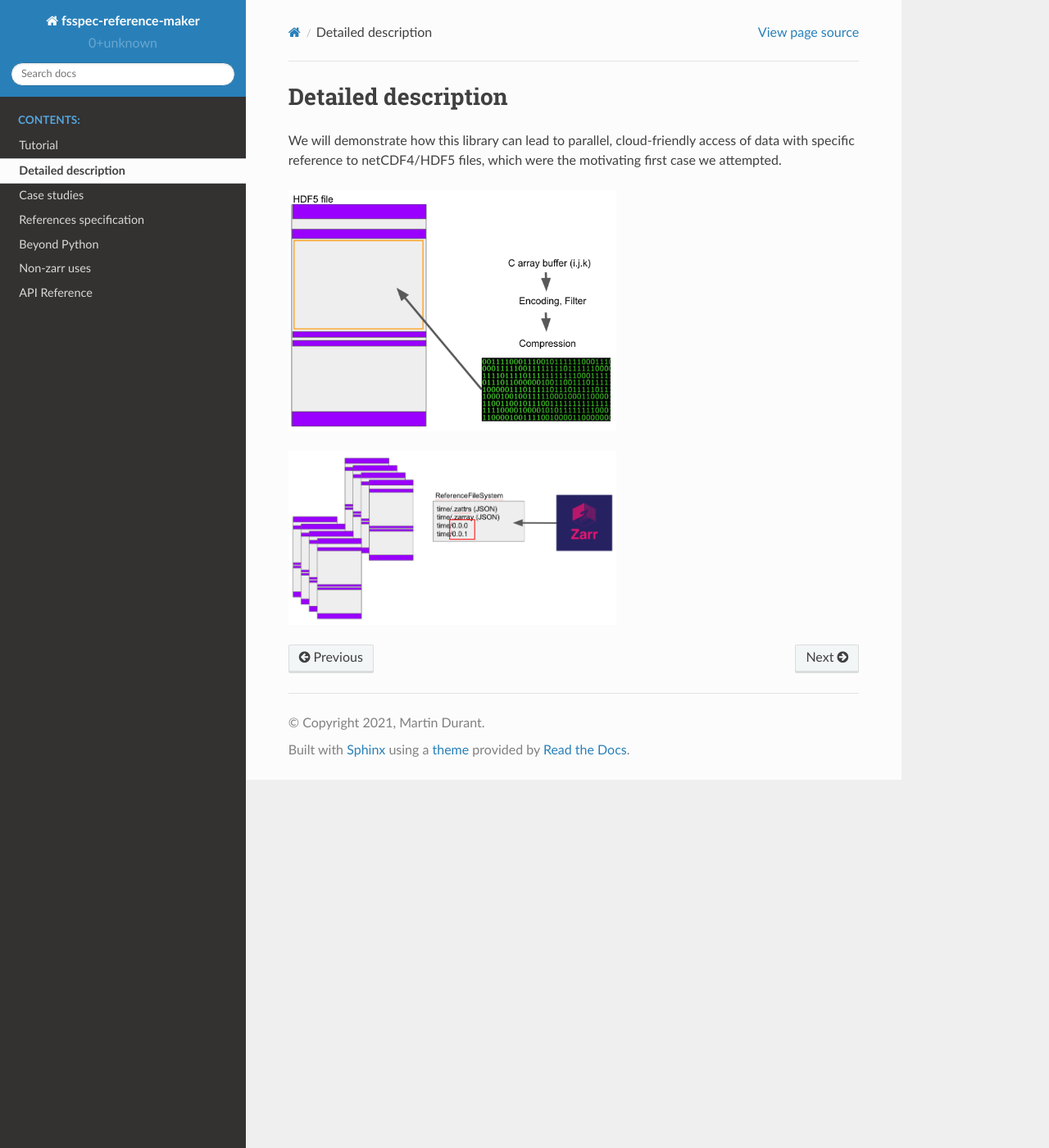
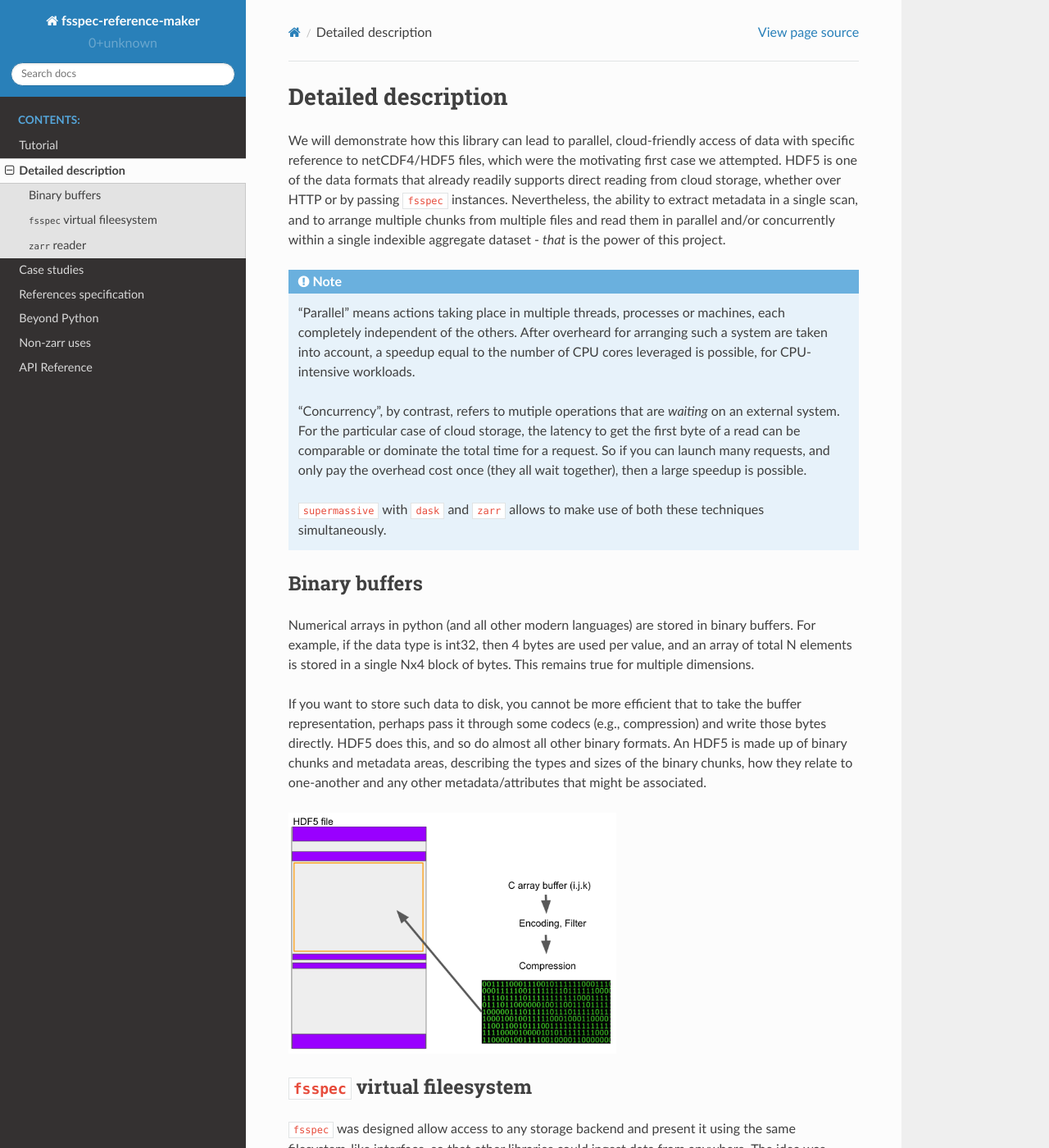
Before and after one commit to fsspec/kerchunk, a Sphinx documentation site: the page built from docs/source/detail.rst, in a window 1280 px wide and 1400 px high. Shown: the whole window at 82% size. Built offline with Sphinx 7.4.7 and the Read the Docs theme 2.0.0, drawn with Linux system fonts in a browser that asks for light colours; some of the changed text lies outside the part shown.

Commit message:
more detail

```diff
--- a/docs/source/detail.rst
+++ b/docs/source/detail.rst
@@ -3,11 +3,77 @@ Detailed description
 
 We will demonstrate how this library can lead to parallel, cloud-friendly access of data with
 specific reference to netCDF4/HDF5 files, which were the motivating first case we attempted.
+HDF5 is one of the data formats that already readily supports direct reading from cloud storage,
+whether over HTTP or by passing ``fsspec`` instances. Nevertheless, the ability to extract
+metadata in a single scan, and to arrange multiple chunks from multiple files and
+read them in parallel and/or concurrently within a single indexible aggregate dataset -
+*that* is the power of this project.
+
+.. note::
+
+   "Parallel" means actions taking place in multiple threads, processes or machines, each
+   completely independent of the others. After overheard for arranging such a system are
+   taken into account, a speedup equal to the number of CPU cores leveraged is possible,
+   for CPU-intensive workloads.
+
+   "Concurrency", by contrast, refers to mutiple operations that are *waiting* on an external
+   system. For the particular case of cloud storage, the latency to get the first byte of a read
+   can be comparable or dominate the total time for a request. So if you can launch many
+   requests, and only pay the overhead cost once (they all wait together), then a large speedup
+   is possible.
+
+   ``supermassive`` with ``dask`` and ``zarr`` allows to make use of both these techniques
+   simultaneously.
+
+Binary buffers
+--------------
+
+Numerical arrays in python (and all other modern languages) are stored in binary buffers.
+For example, if the data type is int32, then 4 bytes are used per value, and an array of
+total N elements is stored in a single Nx4 block of bytes. This remains true for multiple
+dimensions.
+
+If you want to store such data to disk, you cannot be more efficient that to take the buffer
+representation, perhaps pass it through some codecs (e.g., compression) and write those bytes
+directly. HDF5 does this, and so do almost all other binary formats. An HDF5 is made up of
+binary chunks and metadata areas, describing the types and sizes of the binary chunks, how
+they relate to one-another and any other metadata/attributes that might be associated.
 
 .. image:: images/binary_buffer.png
   :width: 400
   :alt: HDF5 files contain C buffers
 
+``fsspec`` virtual fileesystem
+------------------------------
+
+``fsspec`` was designed allow access to any storage backend and present it using the same filesystem-like
+interface, so that other libraries could ingest data from anywhere. The idea was originally
+motivated by the need for ``dask`` to be able to read data from cloud storage in parallel on a
+distributed cluster.
+
+Given this framework, we have created ``ReferenceFileSystem``, which allows arbitrary mapping of
+a pathname to:
+
+  - a static binary value
+  - a whole file at a different URL
+  - part of a file at a different URL
+
+Thus, for each of the binary chunks in one (or more) HDF file, we can assign is a position within a
+directory tree as we see fit.
+
+``zarr`` reader
+---------------
+
+The zarr array storage library reads data by first reading two small special JSON files, ``.zarray`` and
+``.zattrs`` in a given directory, which give information about the array shape, chunking, encoding and
+attributes. The chunks of data themselves are expected to live at paths like ``"var/x.y"``, where
+``var`` is the name of the variable and ``x, y`` are chunk indexes in two dimensions (there can be more!).
+
+In the example image, we demonstrate how zarr can access data across the chunks of many HDF5 files, if
+we construct a virtual filesystem in which each binary chunk is given the exact correct filename as
+expected by ``zarr``, in this case for the variable "time".
+
+
 .. image:: images/multi_refs.png
   :width: 400
   :alt: Zarr can view many files as a single dataset
```
Also changed, not shown: docs/source/nonzarr.rst (+37 -0 lines).
